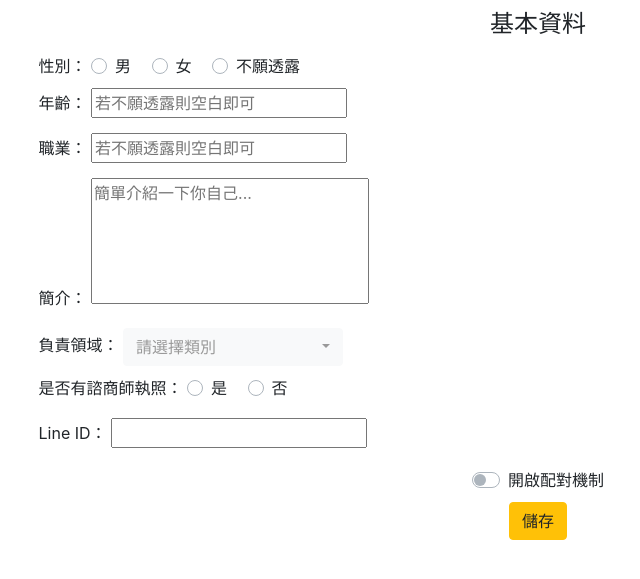
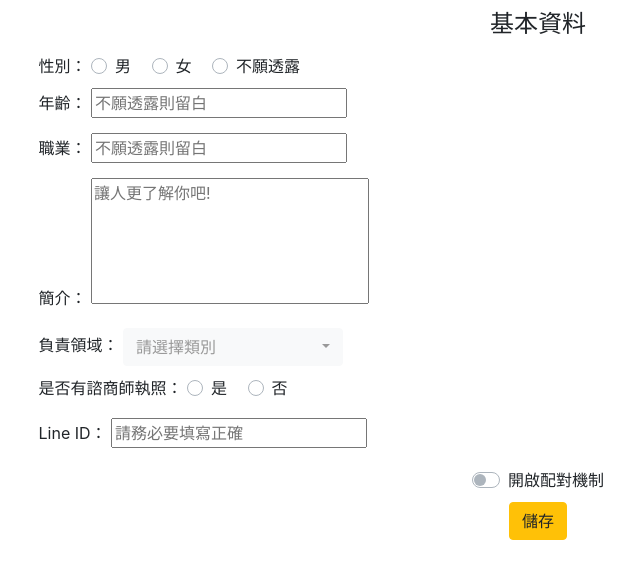
Before and after one commit to mark0613/Warm_Com, a Django app: page /page/profile in a window 1280 px wide. Shown: the top 579 px of the page, without its empty margins (102-742 px from the left). Run offline with Django 4.2, Linux system fonts and the light colour scheme; some libraries are stand-ins or nearby versions.

Commit message:
change display

```diff
--- a/templates/article.html
+++ b/templates/article.html
@@ -40,7 +40,7 @@
     <h4 class="center">發表文章</h4>
     <div class="type padding-5">
         <label>文章標題：</label>
-        <input type="text" id="title">
+        <input type="text" id="title" placeholder="來個小標題吧">
     </div>
     <div class="article padding-5">
         <label>文章內容：</label><br>
--- a/templates/pair.html
+++ b/templates/pair.html
@@ -38,7 +38,7 @@
     <h4 class="center">配對</h4>
     <div class="type padding-5">
         <label>諮商類別：</label>
-        <select class="selectpicker" multiple title="請選擇類別(可複選)" id="type">
+        <select class="selectpicker" multiple title="請選擇類別" id="type">
             <option value="1">人際</option>
             <option value="2">經濟</option>
             <option value="3">學業</option>
@@ -49,7 +49,7 @@
     </div>
     <div class="brief padding-5">
         <label>想和諮商師說些什麼：</label><br>
-        <textarea placeholder="簡述一下你遇到什麼困難呢?" cols="30%" rows="8%" id="brief"></textarea>
+        <textarea placeholder="簡述一下" cols="30%" rows="8%" id="brief"></textarea>
     </div>
     <div class="pair center">
         <button type="button" class="btn btn-warning" id="pair">立即配對</button>
--- a/templates/profile.html
+++ b/templates/profile.html
@@ -94,15 +94,15 @@
     </div>
     <div class="age padding-5">
         <label>年齡：</label>
-        <input type="text" id="age" placeholder="若不願透露則空白即可"><br>
+        <input type="text" id="age" placeholder="不願透露則留白"><br>
     </div>
     <div class="job padding-5">
         <label>職業：</label>
-        <input type="text" id="job" placeholder="若不願透露則空白即可"><br>
+        <input type="text" id="job" placeholder="不願透露則留白"><br>
     </div>
     <div class="description padding-5">
         <label>簡介：</label>
-        <textarea placeholder="簡單介紹一下你自己..." cols="25%" rows="5%" id="description"></textarea>
+        <textarea placeholder="讓人更了解你吧!" cols="25%" rows="5%" id="description"></textarea>
     </div>
     <div class="handle padding-5">
         <label>負責領域：</label>
@@ -128,7 +128,7 @@
     </div>
     <div class="line-id padding-5">
         <label id="label-line-id padding-5">Line ID：</label>
-        <input type="text" id="text-line-id" placeholder=""><br>
+        <input type="text" id="text-line-id" placeholder="請務必要填寫正確"><br>
     </div>
     <div class="pair center">
         <div class="custom-control custom-switch">
--- a/templates/reply.html
+++ b/templates/reply.html
@@ -60,7 +60,7 @@
     </div>
     <div class="givereply">
         <div class="input-group mb-3">
-            <input type="text" class="form-control" placeholder="給予鼓勵..." id="reply-content">
+            <input type="text" class="form-control" placeholder="給他一些鼓勵的話吧!" id="reply-content">
             <input type="hidden" name="article-id" value="{{ article.id }}">
             <div class="input-group-append">
               <button class="btn btn-outline-secondary" type="button" id="reply">
```
Also changed, not shown: templates/candles.html (+7 -7 lines).
